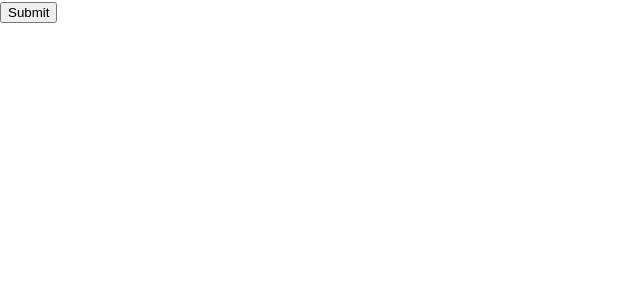
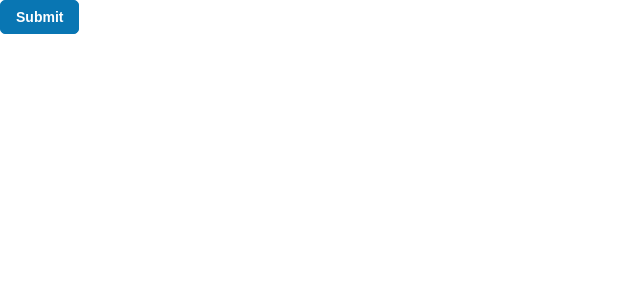
Before and after one commit to SnehaManna/Institute, an Angular app: page / in a window 1280 px wide. Shown: the top 300 px of the page, without its empty margins (0-640 px from the left). Built offline with nearby package versions, Linux system fonts and the light colour scheme.

Commit message:
variables&mixins&button

```diff
--- a/src/app/shared/ui/button/button.component.html
+++ b/src/app/shared/ui/button/button.component.html
@@ -1 +1 @@
-<button type="button" [ngClass]="[btnType === 'secondary' ? 'secondary' : 'primary',(curveBtn ? 'buttonCurve': '')]">{{btnLabel}}</button>
+<button type="button" [ngClass]="[(btnType === 'secondary' ? 'secondary-btn' : 'primary-btn'),(curveBtn ? 'buttonCurve': '')]">{{btnLabel}}</button>
--- a/src/app/shared/ui/button/button.component.scss
+++ b/src/app/shared/ui/button/button.component.scss
@@ -0,0 +1,25 @@
+@import "../../../../styles/abstracts/Variables.scss";
+@import "../../../../styles/abstracts/Mixins.scss";
+.primary-btn{
+    background-color:$primary-color ;
+    border: 1px solid $primary-color;
+    @include button-text;
+    &:hover{
+        background-color: $primary-hover;
+        border: 1px solid $primary-hover;
+    }
+}
+
+.secondary-btn{
+    background-color: $secondary-text-color ;
+    border: 1px solid $secondary-text-color;
+
+    @include button-text;
+    &:hover{
+        background-color: $primary-text-color;
+        border: 1px solid $primary-text-color;
+    }
+}
+.buttonCurve{
+    border-radius: 5px;
+}
--- a/src/styles.scss
+++ b/src/styles.scss
@@ -1,4 +1,8 @@
 /* You can add global styles to this file, and also import other style files */
+@import './styles/abstracts/Variables.scss';
+@import './styles/abstracts/Mixins.scss';
+
+
 
 html, body { height: 100%; }
 body { margin: 0; font-family: Roboto, "Helvetica Neue", sans-serif; }
--- a/src/styles/abstracts/Mixins.scss
+++ b/src/styles/abstracts/Mixins.scss
@@ -18,3 +18,13 @@
     font-weight: 600;
     line-height: normal;
 }
+@mixin button-text {
+    color: $bg-color;
+    font-size: 14px;
+    font-style: normal;
+    font-weight: 700;
+    line-height: normal;
+    padding: 8px 15px;
+    cursor: pointer;
+    transition: all 0.2s ease;
+}
--- a/src/styles/abstracts/Variables.scss
+++ b/src/styles/abstracts/Variables.scss
@@ -6,5 +6,6 @@ $secondary-color:#EEF2F6;
 $panel-color:#34444C;
 $waring-red:#ED1056;
 $successful-green:#62B144;
-$pending-yellow:#eed40d;
+$pending-yellow:#FAA629;
 $highlight-color:#C9DFF5;
+$primary-hover:#044468;
```
